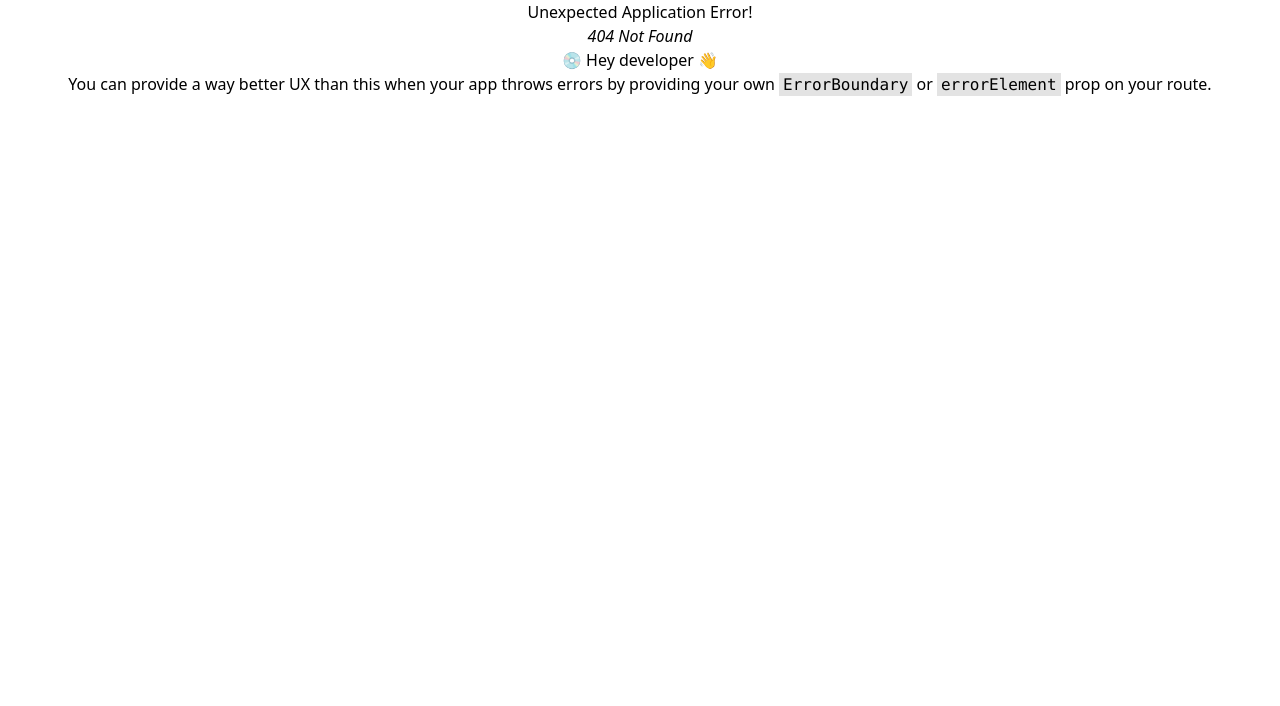
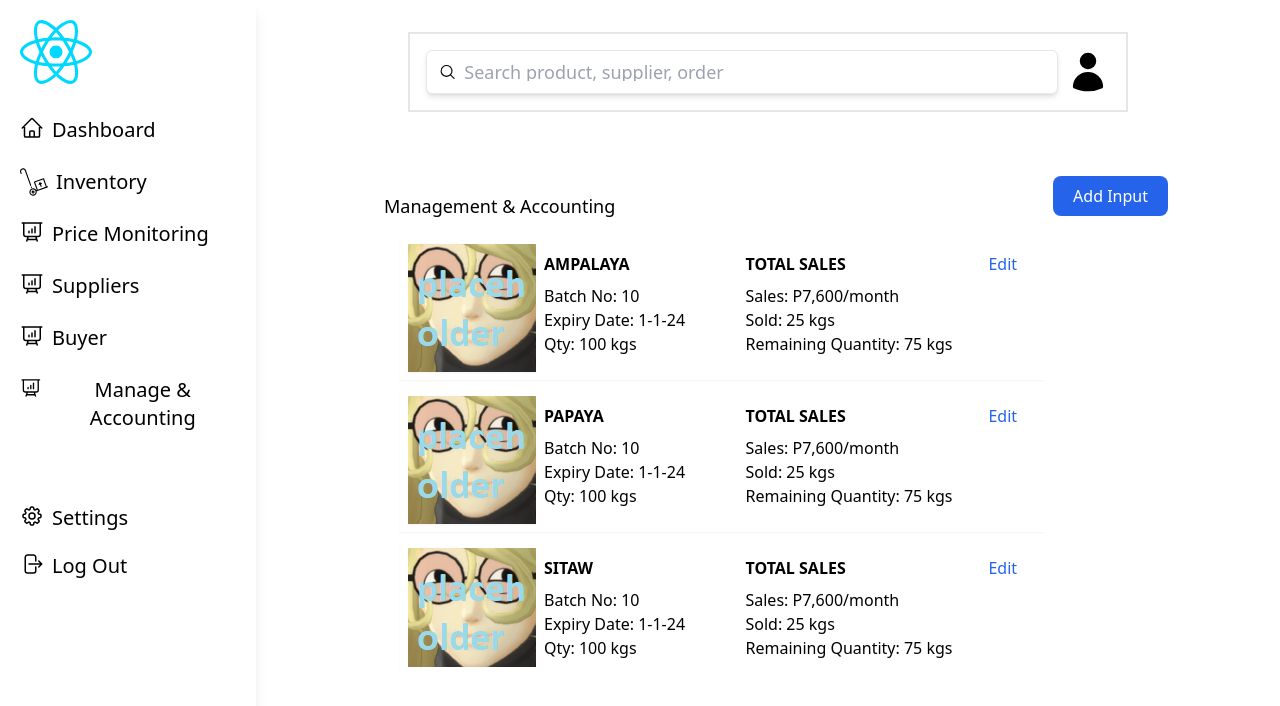
Before and after one commit to esbeltran/CEM-Project, a React (Vite) app in the folder client/: page /manageaccounting in a window 1280 px wide. Before the commit this address had no page. Shown: the top 706 px of the page. Built offline with nearby package versions, Linux system fonts and the light colour scheme.

Commit message:
feat: UI for ManageAccounting Page

```diff
--- a/client/src/components/Navbar.tsx
+++ b/client/src/components/Navbar.tsx
@@ -25,10 +25,10 @@ function Navbar() {
             {/* div for middle buttons icons */}
             {
               [
-                ['Home', '#Home'],
+                ['Home', '/'],
                 ['Inventory', '/inventory'],
-                ['Supplier', '#Supplier'],
-                ['Buyer', '#Buyer'],
+                ['Supplier', '/suppliers'],
+                ['Buyer', '/buyer'],
                 ['About', '#About']
               ].map(([wack, link]) => (
                 <li key={wack} onClick={()=>navigate(link)}>
--- /dev/null
+++ b/client/src/components/SearchBar.tsx
@@ -0,0 +1,24 @@
+
+
+function SearchBar() {
+    return (
+        <div className="flex flex-row bg-white w-3/4 p-4 space-x-2 h-20 border-gray border-2">
+            {/* Search bar */}
+            <div className="rounded-md flex flex-auto bg-white input-field space-x-2">
+                <svg xmlns="http://www.w3.org/2000/svg" viewBox="0 0 24 24" fill="currentColor" className="h-full">
+                <path fill-rule="evenodd" d="M10.5 3.75a6.75 6.75 0 1 0 0 13.5 6.75 6.75 0 0 0 0-13.5ZM2.25 10.5a8.25 8.25 0 1 1 14.59 5.28l4.69 4.69a.75.75 0 1 1-1.06 1.06l-4.69-4.69A8.25 8.25 0 0 1 2.25 10.5Z" clip-rule="evenodd" />
+                </svg>
+                <input type="text" className="w-full h-full text-lg" placeholder="Search product, supplier, order"/>
+            </div>
+            <div>
+                {/* Profile Icon */}
+            <svg xmlns="http://www.w3.org/2000/svg" viewBox="0 0 24 24" fill="currentColor" className="h-full">
+              <path fill-rule="evenodd" d="M7.5 6a4.5 4.5 0 1 1 9 0 4.5 4.5 0 0 1-9 0ZM3.751 20.105a8.25 8.25 0 0 1 16.498 0 .75.75 0 0 1-.437.695A18.683 18.683 0 0 1 12 22.5c-2.786 0-5.433-.608-7.812-1.7a.75.75 0 0 1-.437-.695Z" clip-rule="evenodd" />
+            </svg>
+
+            </div>
+        </div>
+    );
+}
+
+export default SearchBar
--- a/client/src/components/VerticalNav.tsx
+++ b/client/src/components/VerticalNav.tsx
@@ -2,14 +2,17 @@ import { useNavigate } from "react-router-dom";
 
 function VerticalNavbar() {
     let navigate = useNavigate();
+    const settingsroute = ()=>{
+        navigate("/settings");
+    }
 
     return(
-        <nav className="flex flex-col w-1/5 space-y-3 h-full bg-green-300 content-start p-5">
-            <button className="h-16 bg-red-200">
+        <nav className="flex flex-col w-1/5 space-y-8 h-full content-start p-5 text-xl shadow-lg">
+            <button className="h-16 ">
             {/* I'll figure you out later */}
                 <img src="/src/assets/react.svg" className="h-full" alt="Flowbite Logo" />
             </button>
-            <div className="space-y-4">
+            <div className="space-y-6">
                 {[
                     // label, icon, link
                     // dashboard
@@ -27,28 +30,28 @@ function VerticalNavbar() {
                         "Price Monitoring", <svg xmlns="http://www.w3.org/2000/svg" fill="none" viewBox="0 0 24 24" strokeWidth="1.5" stroke="currentColor" className="size-6">
                             <path strokeLinecap="round" strokeLinejoin="round" d="M3.75 3v11.25A2.25 2.25 0 0 0 6 16.5h2.25M3.75 3h-1.5m1.5 0h16.5m0 0h1.5m-1.5 0v11.25A2.25 2.25 0 0 1 18 16.5h-2.25m-7.5 0h7.5m-7.5 0-1 3m8.5-3 1 3m0 0 .5 1.5m-.5-1.5h-9.5m0 0-.5 1.5M9 11.25v1.5M12 9v3.75m3-6v6" />
                             </svg>,
-                            "/"
+                            "/monitoring"
                     ],
                     [
                         "Suppliers",
                         <svg xmlns="http://www.w3.org/2000/svg" fill="none" viewBox="0 0 24 24" strokeWidth="1.5" stroke="currentColor" className="size-6">
                             <path strokeLinecap="round" strokeLinejoin="round" d="M3.75 3v11.25A2.25 2.25 0 0 0 6 16.5h2.25M3.75 3h-1.5m1.5 0h16.5m0 0h1.5m-1.5 0v11.25A2.25 2.25 0 0 1 18 16.5h-2.25m-7.5 0h7.5m-7.5 0-1 3m8.5-3 1 3m0 0 .5 1.5m-.5-1.5h-9.5m0 0-.5 1.5M9 11.25v1.5M12 9v3.75m3-6v6" />
                             </svg>,
-                            "/"
+                            "/suppliers"
                     ],
                     [
                         "Buyer",
                         <svg xmlns="http://www.w3.org/2000/svg" fill="none" viewBox="0 0 24 24" strokeWidth="1.5" stroke="currentColor" className="size-6">
                             <path strokeLinecap="round" strokeLinejoin="round" d="M3.75 3v11.25A2.25 2.25 0 0 0 6 16.5h2.25M3.75 3h-1.5m1.5 0h16.5m0 0h1.5m-1.5 0v11.25A2.25 2.25 0 0 1 18 16.5h-2.25m-7.5 0h7.5m-7.5 0-1 3m8.5-3 1 3m0 0 .5 1.5m-.5-1.5h-9.5m0 0-.5 1.5M9 11.25v1.5M12 9v3.75m3-6v6" />
                             </svg>,
-                            "/"
+                            "/buyer"
                     ],
                     [
                         "Manage & Accounting",
-                        <svg xmlns="http://www.w3.org/2000/svg" fill="none" viewBox="0 0 24 24" strokeWidth="1.5" stroke="currentColor" className="size-6">
+                         <svg xmlns="http://www.w3.org/2000/svg" fill="none" viewBox="0 0 24 24" strokeWidth="1.5" stroke="currentColor" className="size-6">
                             <path strokeLinecap="round" strokeLinejoin="round" d="M3.75 3v11.25A2.25 2.25 0 0 0 6 16.5h2.25M3.75 3h-1.5m1.5 0h16.5m0 0h1.5m-1.5 0v11.25A2.25 2.25 0 0 1 18 16.5h-2.25m-7.5 0h7.5m-7.5 0-1 3m8.5-3 1 3m0 0 .5 1.5m-.5-1.5h-9.5m0 0-.5 1.5M9 11.25v1.5M12 9v3.75m3-6v6" />
                             </svg>,
-                            "/"
+                            "/manageaccounting"
                     ]
                 ].map(([label, icon, link]) => (
                     <button className="flex flex-row space-x-2" onClick={()=>navigate(link)}>
@@ -58,7 +61,7 @@ function VerticalNavbar() {
                 ))}
             </div>
             <div className="space-y-5 py-10">
-                <button className="flex flex-row space-x-2" onClick={()=>navigate("/")}>
+                <button className="flex flex-row space-x-2" onClick={()=> settingsroute()}>
                 <svg xmlns="http://www.w3.org/2000/svg" fill="none" viewBox="0 0 24 24" strokeWidth="1.5" stroke="currentColor" className="size-6">
                 <path strokeLinecap="round" strokeLinejoin="round" d="M10.343 3.94c.09-.542.56-.94 1.11-.94h1.093c.55 0 1.02.398 1.11.94l.149.894c.07.424.384.764.78.93.398.164.855.142 1.205-.108l.737-.527a1.125 1.125 0 0 1 1.45.12l.773.774c.39.389.44 1.002.12 1.45l-.527.737c-.25.35-.272.806-.107 1.204.165.397.505.71.93.78l.893.15c.543.09.94.559.94 1.109v1.094c0 .55-.397 1.02-.94 1.11l-.894.149c-.424.07-.764.383-.929.78-.165.398-.143.854.107 1.204l.527.738c.32.447.269 1.06-.12 1.45l-.774.773a1.125 1.125 0 0 1-1.449.12l-.738-.527c-.35-.25-.806-.272-1.203-.107-.398.165-.71.505-.781.929l-.149.894c-.09.542-.56.94-1.11.94h-1.094c-.55 0-1.019-.398-1.11-.94l-.148-.894c-.071-.424-.384-.764-.781-.93-.398-.164-.854-.142-1.204.108l-.738.527c-.447.32-1.06.269-1.45-.12l-.773-.774a1.125 1.125 0 0 1-.12-1.45l.527-.737c.25-.35.272-.806.108-1.204-.165-.397-.506-.71-.93-.78l-.894-.15c-.542-.09-.94-.56-.94-1.109v-1.094c0-.55.398-1.02.94-1.11l.894-.149c.424-.07.765-.383.93-.78.165-.398.143-.854-.108-1.204l-.526-.738a1.125 1.125 0 0 1 .12-1.45l.773-.773a1.125 1.125 0 0 1 1.45-.12l.737.527c.35.25.807.272 1.204.107.397-.165.71-.505.78-.929l.15-.894Z" />
                 <path stroke-linecap="round" stroke-linejoin="round" d="M15 12a3 3 0 1 1-6 0 3 3 0 0 1 6 0Z" />
@@ -69,7 +72,6 @@ function VerticalNavbar() {
                 <svg xmlns="http://www.w3.org/2000/svg" fill="none" viewBox="0 0 24 24" strokeWidth="1.5" stroke="currentColor" className="size-6">
                 <path strokeLinecap="round" strokeLinejoin="round" d="M15.75 9V5.25A2.25 2.25 0 0 0 13.5 3h-6a2.25 2.25 0 0 0-2.25 2.25v13.5A2.25 2.25 0 0 0 7.5 21h6a2.25 2.25 0 0 0 2.25-2.25V15m3 0 3-3m0 0-3-3m3 3H9" />
                 </svg>
-
                     <p>Log Out</p>
                 </button>
 
--- /dev/null
+++ b/client/src/pages/Buyer.tsx
@@ -0,0 +1,12 @@
+import VerticalNavbar from "../components/VerticalNav"
+
+function Buyer() {
+    return (
+        <div className='w-screen h-screen flex bg-blue-100 flex-row space-y-8 overflow-y-auto'>
+            <VerticalNavbar />
+            Buyer page
+        </div>
+    )
+}
+
+export default Buyer
--- /dev/null
+++ b/client/src/pages/ManageAccounting.tsx
@@ -0,0 +1,57 @@
+import SearchBar from "../components/SearchBar"
+import VerticalNavbar from "../components/VerticalNav"
+
+// Sample data to show the component
+
+function ManageAccounting() {
+    const veggies = ["Ampalaya", "Papaya", "Sitaw", "Kalabasa"];
+    return (
+        <div className='w-dvh h-dvh flex flex-row overflow-y-auto'>
+            <VerticalNavbar />
+            <div className='flex flex-col flex-auto items-center p-8 justify-start space-y-16'>
+            <SearchBar />
+            {/*  */}
+            <div className="flex flex-row w-5/6 h-2/3 space-x-2">
+                <div className="flex flex-col grow items-start">
+                    <h3 className="font-medium text-lg p-4">Management & Accounting</h3>
+                    <div className="flex flex-grow flex-col space-y-2 h-full w-full pl-8 overflow-auto">
+                        {veggies.map((veg) => (
+                            <div className="flex flex-row p-2 w-full h-40 shadow-sm">
+                            <div className="">
+                                {/* Immage placeholder */}
+                                <img className='shadow-sm h-full' src='/src/assets/placeholder.png'/>
+                            </div>
+                        {/* info */}
+                            <div className="flex flex-row grow space-x-2">
+                                {/* Name, batch number, expirey date, qty */}
+                                <div className="h-full p-2 grow text-start">
+                                    <h3 className="font-bold pb-2 uppercase">{veg}</h3>
+                                    <p>Batch No: 10</p>
+                                    <p>Expiry Date: 1-1-24</p>
+                                    <p>Qty: 100 kgs</p>
+                                </div>
+                                {/* Total sales, sales, sold, remaining quantity */}
+                                <div className="w-auto  p-2 text-start">
+                                    <h3 className="uppercase pb-2 font-bold">Total Sales</h3>
+                                    <p>Sales: P7,600/month</p>
+                                    <p>Sold: 25 kgs</p>
+                                    <p>Remaining Quantity: 75 kgs</p>
+                                </div>
+                                <div className="button bg-white text-blue-600 h-min w-min">
+                                Edit
+                                </div>
+                            </div>
+                        </div>
+                        ))}
+                    </div>
+                </div>
+                <button className="button bg-blue-600 text-white h-min">
+                        Add Input
+                </button>
+            </div>
+            </div>
+        </div>
+    )
+}
+
+export default ManageAccounting
--- /dev/null
+++ b/client/src/pages/Settings.tsx
@@ -0,0 +1,12 @@
+import VerticalNavbar from "../components/VerticalNav"
+
+function Settings() {
+    return (
+        <div className='w-screen h-screen flex bg-blue-100 flex-row space-y-8 overflow-y-auto'>
+            <VerticalNavbar />
+            Settings Page
+        </div>
+    )
+}
+
+export default Settings
--- a/client/src/pages/Suppliers.tsx
+++ b/client/src/pages/Suppliers.tsx
@@ -1,12 +1,12 @@
 import VerticalNavbar from "../components/VerticalNav"
 
-function PriceMonitoring() {
+function Suppliers() {
     return (
         <div className='w-screen h-screen flex bg-blue-100 flex-row space-y-8 overflow-y-auto'>
             <VerticalNavbar />
-            Price monitoring page
+            Suppliers page
         </div>
     )
 }
 
-export default PriceMonitoring
+export default Suppliers
--- a/package.json
+++ b/package.json
@@ -11,6 +11,7 @@
   "license": "ISC",
   "type": "module",
   "dependencies": {
+    "@heroicons/react": "^2.1.4",
     "cors": "^2.8.5",
     "express": "^4.19.2",
     "mongodb": "^6.7.0"
```
Also changed, not shown: client/src/App.tsx (+25 -0 lines), 1 other file (tests, documents, lock files or other folders).
